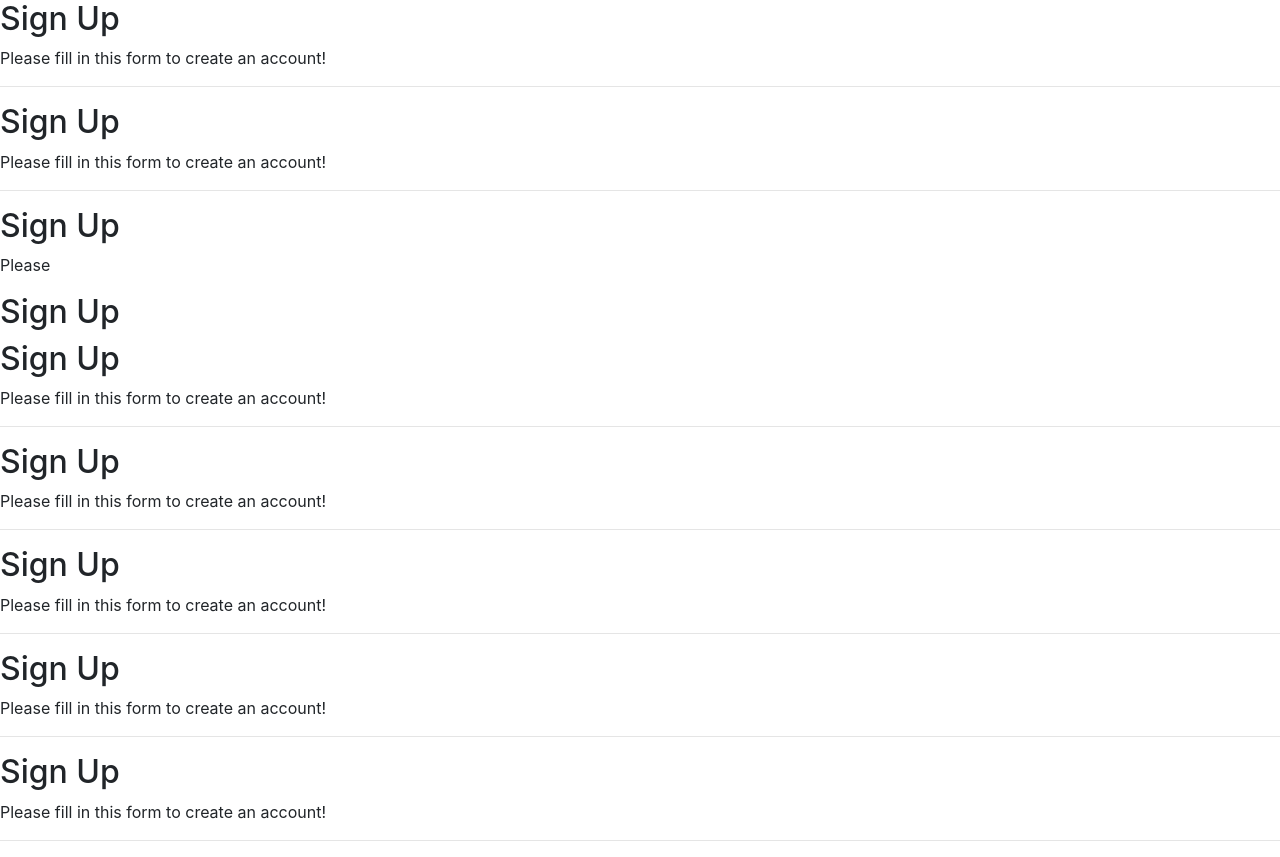
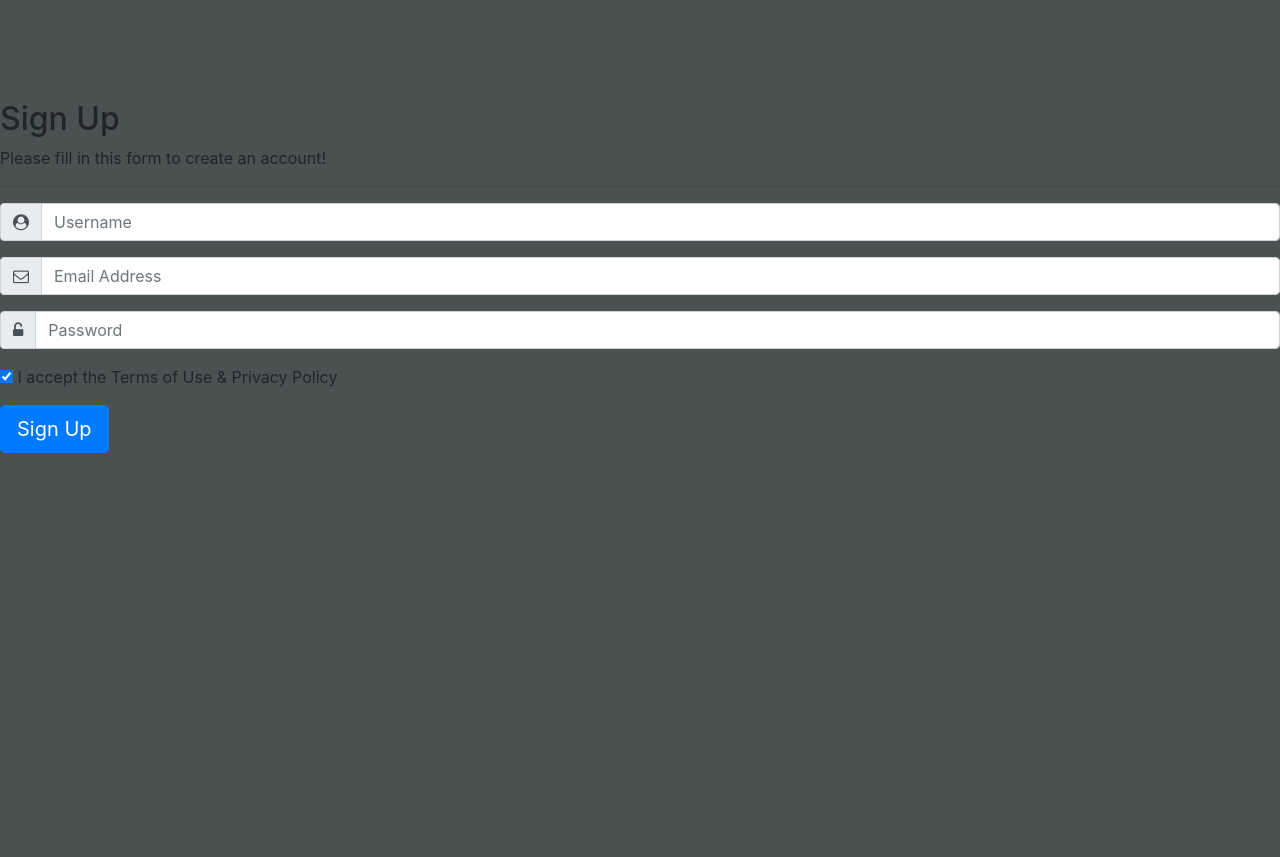
Before and after one commit to syedmustafa026/Local-database, a plain HTML site: page index.html in a window 1280 px wide. After the commit the page ends 800 px from the top, so only its background shows below. Drawn offline with nearby package versions, Linux system fonts and the light colour scheme.

Commit message:
Update index.html

```diff
--- a/index.html
+++ b/index.html
@@ -1,25 +1,11 @@
-
 <!DOCTYPE html>
 <html lang="en">
 
-<head>     <h2>Sign Up</h2>
-        <p>Please fill in this form to create an account!</p>
-        <hr />
-    <meta charset="UTF-8" /><!DOCTYPE html>
-<html lang="en">     <h2>Sign Up</h2>
-        <p>Please fill in this form to create an account!</p>
-        <hr />     <h2>Sign Up</h2>
-        <p>Please      <h2>Sign Up</h2>     <h2>Sign Up</h2>
-        <p>Please fill in this form to create an account!</p>
-        <hr />     <h2>Sign Up</h2>
-        <p>Please fill in this form to create an account!</p>
-        <hr />     <h2>Sign Up</h2>
-        <p>Please fill in this form to create an account!</p>
-        <hr />     <h2>Sign Up</h2>
-        <p>Please fill in this form to create an account!</p>
-        <hr />     <h2>Sign Up</h2>
-        <p>Please fill in this form to create an account!</p>
-        <hr />
+<head>
+    <meta charset="UTF-8" />
+    <meta http-equiv="X-UA-Compatible" content="IE=edge" />
+    <meta name="viewport" content="width=device-width, initial-scale=1.0" />
+    <title>Home</title>
     <link rel="stylesheet" href="style.css" />
     <link rel="stylesheet" href="https://stackpath.bootstrapcdn.com/bootstrap/4.5.0/css/bootstrap.min.css">
     <link rel="stylesheet" href="https://maxcdn.bootstrapcdn.com/font-awesome/4.7.0/css/font-awesome.min.css">
@@ -28,13 +14,72 @@
     <link href="https://fonts.googleapis.com/css2?family=Dancing+Script:wght@700&display=swap" rel="stylesheet">
 </head>
 
-<html lang="en">
+<body style="background-color: #495250; margin-top: 100px;">
 
-<head>
-    <meta charset="UTF-8" />
-    <meta http-equiv="X-UA-Compatible" content="IE=edge" />
-    <meta name="viewport" content="width=device-width, initial-scale=1.0" />
-    <title>Home</title>
-    <link rel="stylesheet" href="style.css" />
-    <link rel="stylfamily=Dancing+Script:wght@700&display=swap" rel="stylesheet">
-</head>
+    <div class="signup-form">
+
+
+        <h2>Sign Up</h2>
+        <p>Please fill in this form to create an account!</p>
+        <hr />
+        <div class="form-group">
+            <div class="input-group">
+                <div class="input-group-prepend">
+                    <span class="input-group-text">
+                        <span class="fa fa-user-circle"></span>
+                    </span>
+                </div>
+                <input id="username" type="text" class="form-control" name="username" placeholder="Username"
+                    required="required" />
+            </div>
+        </div>
+        <div class="form-group">
+            <div class="input-group">
+                <div class="input-group-prepend">
+                    <span class="input-group-text">
+                        <i class="fa fa-envelope-o"></i>
+                    </span>
+                </div>
+                <input id="email" type="email" class="form-control" name="email" placeholder="Email Address"
+                    required="required" />
+            </div>
+        </div>
+        <div class="form-group">
+            <div class="input-group">
+                <div class="input-group-prepend">
+                    <span class="input-group-text">
+                        <i class="fa fa-unlock-alt"></i>
+                    </span>
+                </div>
+                <input id="password" type="password" class="form-control" name="password" placeholder="Password"
+                    required="required" />
+            </div>
+        </div>
+        <div class="form-group">
+            <label class="form-check-label"><input checked type="checkbox" required="required" /> I accept the
+                <a>Terms of Use</a> &amp;
+                <a>Privacy Policy</a></label>
+        </div>
+        <div class="form-group">
+            <button onkeypress="add()" onclick="stor()" class="log btn btn-primary btn-lg">Sign Up</button>
+        </div>
+
+
+    </div>
+
+
+
+
+
+
+    <script src="https://unpkg.com/sweetalert/dist/sweetalert.min.js"></script>
+    <script src="https://cdn.jsdelivr.net/npm/@popperjs/core@2.9.2/dist/umd/popper.min.js"
+        integrity="sha384-IQsoLXl5PILFhosVNubq5LC7Qb9DXgDA9i+tQ8Zj3iwWAwPtgFTxbJ8NT4GN1R8p"
+        crossorigin="anonymous"></script>
+    <script src="https://cdn.jsdelivr.net/npm/bootstrap@5.0.2/dist/js/bootstrap.min.js"
+        integrity="sha384-cVKIPhGWiC2Al4u+LWgxfKTRIcfu0JTxR+EQDz/bgldoEyl4H0zUF0QKbrJ0EcQF"
+        crossorigin="anonymous"></script>
+    <script src="app.js"></script>
+</body>
+
+</html>
```
